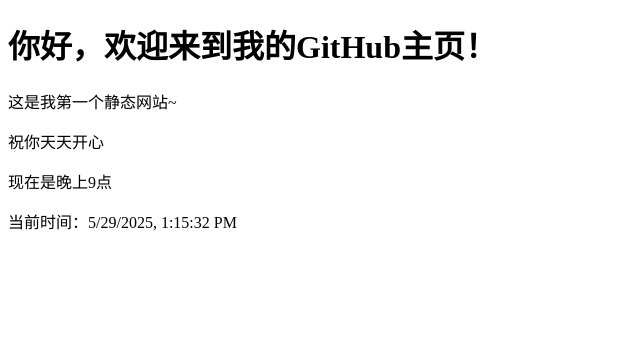
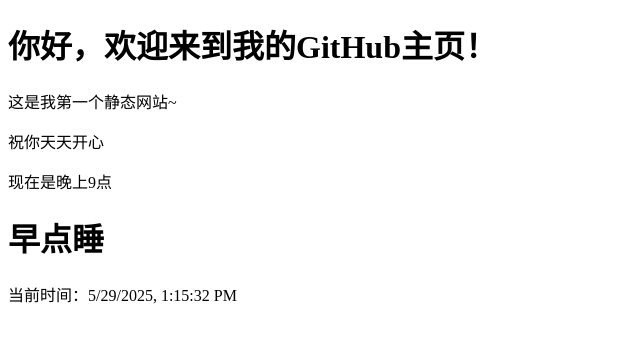
Before and after one commit to 2915841032/lank.github.io, a plain HTML site: page index.html in a window 1280 px wide. Shown: the whole page, without its empty margins (0-640 px from the left). Drawn offline with Linux system fonts and the light colour scheme.

Commit message:
Update index.html

```diff
--- a/index.html
+++ b/index.html
@@ -13,6 +13,7 @@
       <p>
     现在是晚上9点
 </p>
+  <h1>早点睡</h1>
 </body>
 <script>
     <!--在页面新增一个p标签显示时间  -->
```
